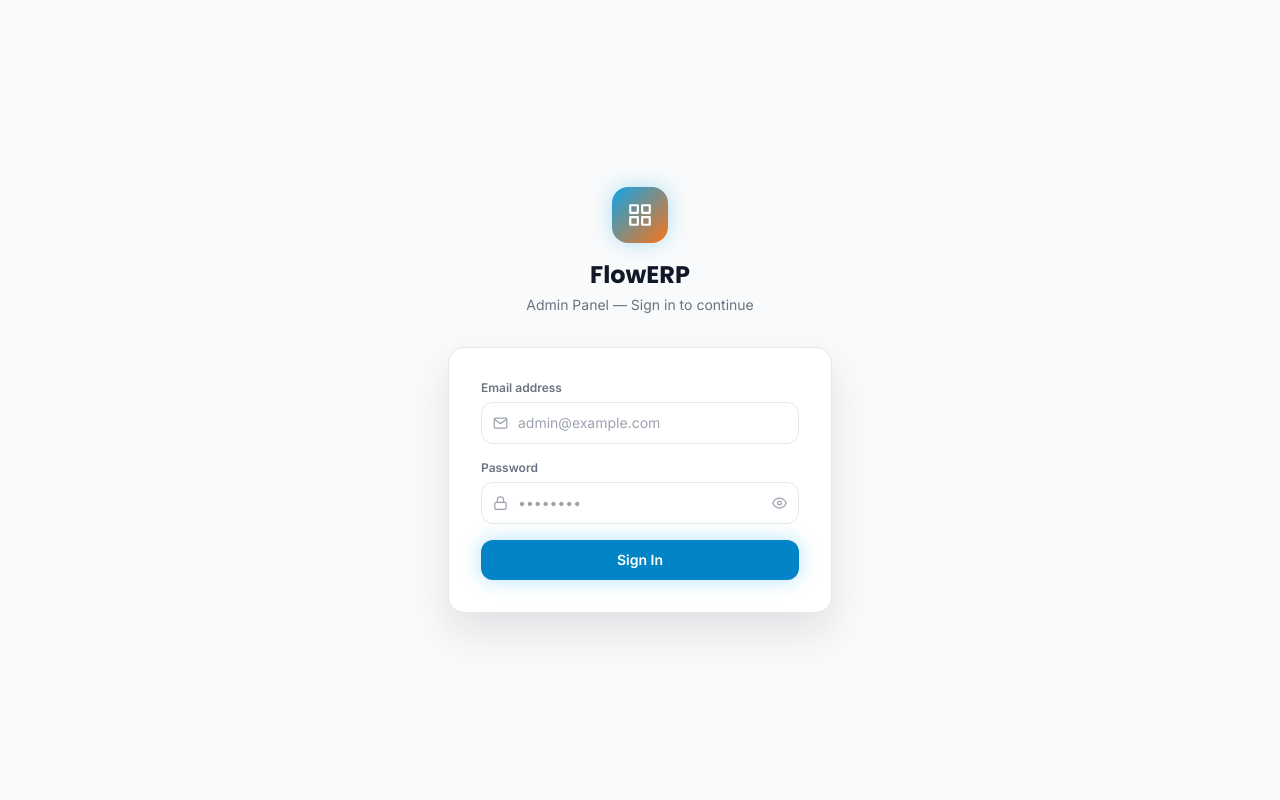
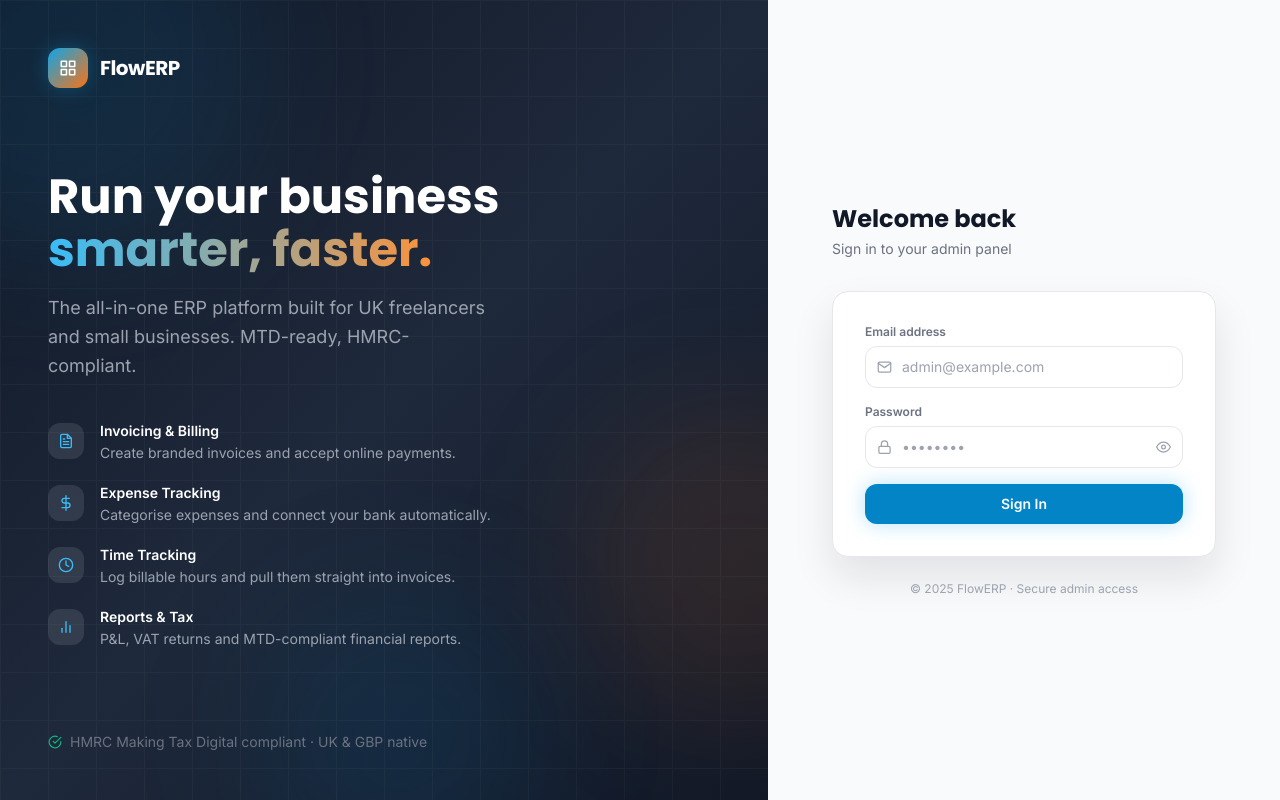
Before and after one commit to Windyphan/Web-builder, a React (Vite) app: page /admin/login in a window 1280 px wide. Built offline with nearby package versions, Linux system fonts and the light colour scheme.

Commit message:
Fix email js

```diff
--- a/src/pages/admin/AdminLogin.jsx
+++ b/src/pages/admin/AdminLogin.jsx
@@ -1,18 +1,27 @@
 import React, { useState, useEffect } from 'react';
 import { motion } from 'framer-motion';
 import { useNavigate } from 'react-router-dom';
-import { FiGrid, FiMail, FiLock, FiEye, FiEyeOff, FiAlertCircle } from 'react-icons/fi';
+import {
+    FiGrid, FiMail, FiLock, FiEye, FiEyeOff, FiAlertCircle,
+    FiFileText, FiDollarSign, FiClock, FiBarChart2, FiCheckCircle,
+} from 'react-icons/fi';
 import adminAPI from '../../utils/adminAPI';
+
+const FEATURES = [
+    { icon: FiFileText,   title: 'Invoicing & Billing',    desc: 'Create branded invoices and accept online payments.' },
+    { icon: FiDollarSign, title: 'Expense Tracking',       desc: 'Categorise expenses and connect your bank automatically.' },
+    { icon: FiClock,      title: 'Time Tracking',          desc: 'Log billable hours and pull them straight into invoices.' },
+    { icon: FiBarChart2,  title: 'Reports & Tax',          desc: 'P&L, VAT returns and MTD-compliant financial reports.' },
+];
 
 const AdminLogin = () => {
     const navigate = useNavigate();
-    const [email, setEmail]       = useState('');
+    const [email, setEmail]     = useState('');
     const [password, setPassword] = useState('');
-    const [showPw, setShowPw]     = useState(false);
-    const [error, setError]       = useState('');
-    const [loading, setLoading]   = useState(false);
+    const [showPw, setShowPw]   = useState(false);
+    const [error, setError]     = useState('');
+    const [loading, setLoading] = useState(false);
 
-    // If already logged in, go straight to admin
     useEffect(() => {
         const token = localStorage.getItem('authToken');
         if (!token) return;
@@ -36,19 +45,99 @@ const AdminLogin = () => {
     };
 
     return (
-        <div className="min-h-screen flex items-center justify-center bg-gray-50 dark:bg-gray-950 px-4">
+        <div className="min-h-screen flex bg-gray-50 dark:bg-gray-950">
+
+            {/* ── Left: Branded Panel (hidden on mobile) ── */}
+            <div className="hidden lg:flex lg:w-1/2 xl:w-3/5 relative overflow-hidden bg-gradient-to-br from-gray-900 via-navy-800 to-gray-900 flex-col justify-between p-12">
+                {/* Background decoration */}
+                <div className="absolute inset-0 overflow-hidden pointer-events-none">
+                    <div className="absolute -top-32 -left-32 w-96 h-96 bg-primary-500/10 rounded-full blur-3xl" />
+                    <div className="absolute top-1/2 -right-32 w-80 h-80 bg-accent-500/10 rounded-full blur-3xl" />
+                    <div className="absolute -bottom-20 left-1/3 w-72 h-72 bg-primary-600/10 rounded-full blur-3xl" />
+                    {/* Grid lines */}
+                    <div className="absolute inset-0 opacity-[0.03]"
+                        style={{ backgroundImage: 'linear-gradient(#fff 1px, transparent 1px), linear-gradient(90deg, #fff 1px, transparent 1px)', backgroundSize: '48px 48px' }} />
+                </div>
+
+                {/* Logo */}
+                <motion.div initial={{ opacity: 0, y: -16 }} animate={{ opacity: 1, y: 0 }} className="relative z-10 flex items-center gap-3">
+                    <div className="w-10 h-10 bg-gradient-to-br from-primary-500 to-accent-500 rounded-xl flex items-center justify-center shadow-glow-blue">
+                        <FiGrid className="text-white" size={18} />
+                    </div>
+                    <span className="text-white font-display font-bold text-xl tracking-tight">FlowERP</span>
+                </motion.div>
+
+                {/* Headline */}
+                <motion.div
+                    initial={{ opacity: 0, y: 24 }}
+                    animate={{ opacity: 1, y: 0 }}
+                    transition={{ delay: 0.15 }}
+                    className="relative z-10"
+                >
+                    <h2 className="text-4xl xl:text-5xl font-display font-bold text-white leading-tight mb-4">
+                        Run your business<br />
+                        <span className="text-transparent bg-clip-text bg-gradient-to-r from-primary-400 to-accent-400">
+                            smarter, faster.
+                        </span>
+                    </h2>
+                    <p className="text-gray-400 text-lg leading-relaxed max-w-md">
+                        The all-in-one ERP platform built for UK freelancers and small businesses. MTD-ready, HMRC-compliant.
+                    </p>
+
+                    {/* Feature list */}
+                    <div className="mt-10 space-y-5">
+                        {FEATURES.map((f, i) => (
+                            <motion.div
+                                key={f.title}
+                                initial={{ opacity: 0, x: -16 }}
+                                animate={{ opacity: 1, x: 0 }}
+                                transition={{ delay: 0.25 + i * 0.08 }}
+                                className="flex items-start gap-4"
+                            >
+                                <div className="w-9 h-9 rounded-xl bg-white/10 flex items-center justify-center flex-shrink-0 mt-0.5">
+                                    <f.icon size={16} className="text-primary-400" />
+                                </div>
+                                <div>
+                                    <p className="text-white font-semibold text-sm">{f.title}</p>
+                                    <p className="text-gray-400 text-sm mt-0.5">{f.desc}</p>
+                                </div>
+                            </motion.div>
+                        ))}
+                    </div>
+                </motion.div>
+
+                {/* Footer note */}
+                <motion.div
+                    initial={{ opacity: 0 }}
+                    animate={{ opacity: 1 }}
+                    transition={{ delay: 0.6 }}
+                    className="relative z-10 flex items-center gap-2 text-gray-500 text-sm"
+                >
+                    <FiCheckCircle size={14} className="text-emerald-500" />
+                    HMRC Making Tax Digital compliant · UK &amp; GBP native
+                </motion.div>
+            </div>
+
+            {/* ── Right: Login Form ── */}
+            <div className="flex-1 flex items-center justify-center px-6 py-12">
                 <div className="w-full max-w-sm">
-                {/* Logo */}
+
+                    {/* Mobile logo (visible only on mobile) */}
                     <motion.div
-                    initial={{ opacity: 0, y: -20 }}
+                        initial={{ opacity: 0, y: -16 }}
                         animate={{ opacity: 1, y: 0 }}
-                    className="flex flex-col items-center mb-8"
+                        className="flex lg:hidden flex-col items-center mb-8"
                     >
-                    <div className="w-14 h-14 bg-gradient-to-br from-primary-500 to-accent-500 rounded-2xl flex items-center justify-center shadow-glow-blue mb-4">
-                        <FiGrid className="text-white" size={26} />
+                        <div className="w-12 h-12 bg-gradient-to-br from-primary-500 to-accent-500 rounded-2xl flex items-center justify-center shadow-glow-blue mb-3">
+                            <FiGrid className="text-white" size={22} />
                         </div>
-                    <h1 className="text-2xl font-bold text-gray-900 dark:text-white font-display">FlowERP</h1>
-                    <p className="text-sm text-gray-500 dark:text-gray-400 mt-1">Admin Panel — Sign in to continue</p>
+                        <h1 className="text-xl font-display font-bold text-gray-900 dark:text-white">FlowERP</h1>
+                    </motion.div>
+
+                    {/* Heading */}
+                    <motion.div initial={{ opacity: 0, y: 16 }} animate={{ opacity: 1, y: 0 }} transition={{ delay: 0.05 }} className="mb-8">
+                        <h2 className="text-2xl font-display font-bold text-gray-900 dark:text-white">Welcome back</h2>
+                        <p className="text-sm text-gray-500 dark:text-gray-400 mt-1">Sign in to your admin panel</p>
                     </motion.div>
 
                     {/* Card */}
@@ -56,7 +145,7 @@ const AdminLogin = () => {
                         initial={{ opacity: 0, y: 20 }}
                         animate={{ opacity: 1, y: 0 }}
                         transition={{ delay: 0.1 }}
-                    className="bg-white dark:bg-gray-900 rounded-2xl border border-gray-200 dark:border-gray-700 shadow-premium p-8"
+                        className="bg-white dark:bg-gray-900 rounded-2xl border border-gray-200 dark:border-gray-700 shadow-premium dark:shadow-premium-dark p-8"
                     >
                         {error && (
                             <motion.div
@@ -70,6 +159,7 @@ const AdminLogin = () => {
                         )}
 
                         <form onSubmit={handleLogin} className="space-y-4">
+                            {/* Email */}
                             <div>
                                 <label className="block text-xs font-semibold text-gray-500 dark:text-gray-400 mb-1.5">
                                     Email address
@@ -87,6 +177,7 @@ const AdminLogin = () => {
                                 </div>
                             </div>
 
+                            {/* Password */}
                             <div>
                                 <label className="block text-xs font-semibold text-gray-500 dark:text-gray-400 mb-1.5">
                                     Password
@@ -104,7 +195,7 @@ const AdminLogin = () => {
                                     <button
                                         type="button"
                                         onClick={() => setShowPw(p => !p)}
-                                    className="absolute right-3 top-1/2 -translate-y-1/2 text-gray-400 hover:text-gray-600 dark:hover:text-gray-300"
+                                        className="absolute right-3 top-1/2 -translate-y-1/2 text-gray-400 hover:text-gray-600 dark:hover:text-gray-300 transition-colors"
                                     >
                                         {showPw ? <FiEyeOff size={15} /> : <FiEye size={15} />}
                                     </button>
@@ -114,7 +205,7 @@ const AdminLogin = () => {
                             <button
                                 type="submit"
                                 disabled={loading}
-                            className="w-full py-2.5 bg-primary-600 hover:bg-primary-700 disabled:opacity-60 text-white rounded-xl text-sm font-semibold transition-colors shadow-glow-blue mt-2"
+                                className="w-full py-2.5 bg-primary-600 hover:bg-primary-700 disabled:opacity-60 text-white rounded-xl text-sm font-semibold transition-colors shadow-glow-blue mt-1"
                             >
                                 {loading ? (
                                     <span className="flex items-center justify-center gap-2">
@@ -125,6 +216,17 @@ const AdminLogin = () => {
                             </button>
                         </form>
                     </motion.div>
+
+                    {/* Footer */}
+                    <motion.p
+                        initial={{ opacity: 0 }}
+                        animate={{ opacity: 1 }}
+                        transition={{ delay: 0.4 }}
+                        className="text-center text-xs text-gray-400 dark:text-gray-600 mt-6"
+                    >
+                        © {new Date().getFullYear()} FlowERP · Secure admin access
+                    </motion.p>
+                </div>
             </div>
         </div>
     );
--- a/src/utils/adminAPI.js
+++ b/src/utils/adminAPI.js
@@ -53,7 +53,7 @@ const adminAPI = {
     createInvoice: (body)      => post('/erp/invoices', body),
     updateInvoice: (id, body)  => put(`/erp/invoices/${id}`, body),
     deleteInvoice: (id)        => del(`/erp/invoices/${id}`),
-    sendInvoice:   (id)        => post(`/erp/invoices/${id}/send`, {}),
+    sendInvoice:   (id, payload) => post(`/erp/invoices/${id}/send`, payload || {}),
     markPaid:      (id)        => put(`/erp/invoices/${id}/paid`, {}),
 
     /* ── Expenses ──────────────────────────────────────────────── */
```
Also changed, not shown: src/pages/admin/Invoices.jsx (+6 -31 lines), 2 other files (tests, documents, lock files or other folders). Lines whose indentation alone changed are shown as unchanged.
